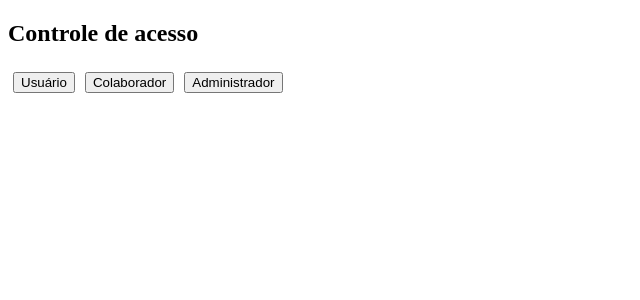
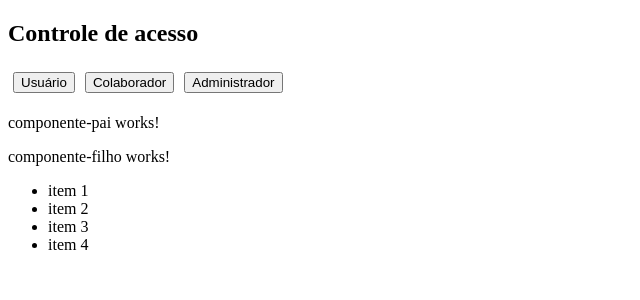
Before and after one commit to Heitor-Victor/AV2, an Angular app: page / in a window 1280 px wide. Shown: the top 300 px of the page, without its empty margins (0-640 px from the left). Built offline with nearby package versions, Linux system fonts and the light colour scheme.

Commit message:
Exercício 6

```diff
--- a/src/app/app.component.html
+++ b/src/app/app.component.html
@@ -6,3 +6,5 @@
 <!-- <app-form-cadastro></app-form-cadastro> -->
 <!-- Exercício 5 -->
 <app-controle-acesso></app-controle-acesso>
+<!-- Exercício 6 -->
+<app-componente-pai></app-componente-pai>
--- a/src/app/app.component.ts
+++ b/src/app/app.component.ts
@@ -6,6 +6,8 @@ import { ListItemsComponent } from './components/exercicio-2-e-3/list-items/list
 import { FormCadastroComponent } from './components/exercicio-4/form-cadastro/form-cadastro.component';
 import { FormsModule, ReactiveFormsModule, FormBuilder } from '@angular/forms';
 import { ControleAcessoComponent } from './components/exercicio-5/controle-acesso/controle-acesso.component';
+import { ComponentePaiComponent } from './components/exercicio-6/componente-pai/componente-pai.component';
+import { ComponenteFilhoComponent } from './components/exercicio-6/componente-filho/componente-filho.component';
 
 @Component({
   selector: 'app-root',
@@ -19,6 +21,8 @@ import { ControleAcessoComponent } from './components/exercicio-5/controle-acess
     ReactiveFormsModule,
     FormsModule,
     ControleAcessoComponent,
+    ComponentePaiComponent,
+    ComponenteFilhoComponent
   ],
   templateUrl: './app.component.html',
   styleUrls: ['./app.component.css'],
--- /dev/null
+++ b/src/app/components/exercicio-6/componente-filho/componente-filho.component.html
@@ -0,0 +1,7 @@
+<p>componente-filho works!</p>
+
+<div>
+    <ul>
+        <li *ngFor="let item of listaItens; let i = index">{{ item }}</li>
+    </ul>
+</div>
--- /dev/null
+++ b/src/app/components/exercicio-6/componente-pai/componente-pai.component.html
@@ -0,0 +1,2 @@
+<p>componente-pai works!</p>
+<app-componente-filho [listaItens]= "listaDeItens"></app-componente-filho>
--- /dev/null
+++ b/src/app/components/exercicio-6/componente-pai/componente-pai.component.ts
@@ -0,0 +1,13 @@
+import { Component } from '@angular/core';
+import { ComponenteFilhoComponent } from '../componente-filho/componente-filho.component';
+
+@Component({
+  selector: 'app-componente-pai',
+  standalone: true,
+  imports: [ComponenteFilhoComponent],
+  templateUrl: './componente-pai.component.html',
+  styleUrl: './componente-pai.component.css'
+})
+export class ComponentePaiComponent {
+  listaDeItens = ["item 1", "item 2", "item 3", "item 4"];
+}
```
Also changed, not shown: src/app/components/exercicio-6/componente-filho/componente-filho.component.ts (added, +14 -0 lines), src/app/components/exercicio-6/componente-filho/componente-filho.component.css (added), src/app/components/exercicio-6/componente-pai/componente-pai.component.css (added), 2 other files (tests, documents, lock files or other folders).
